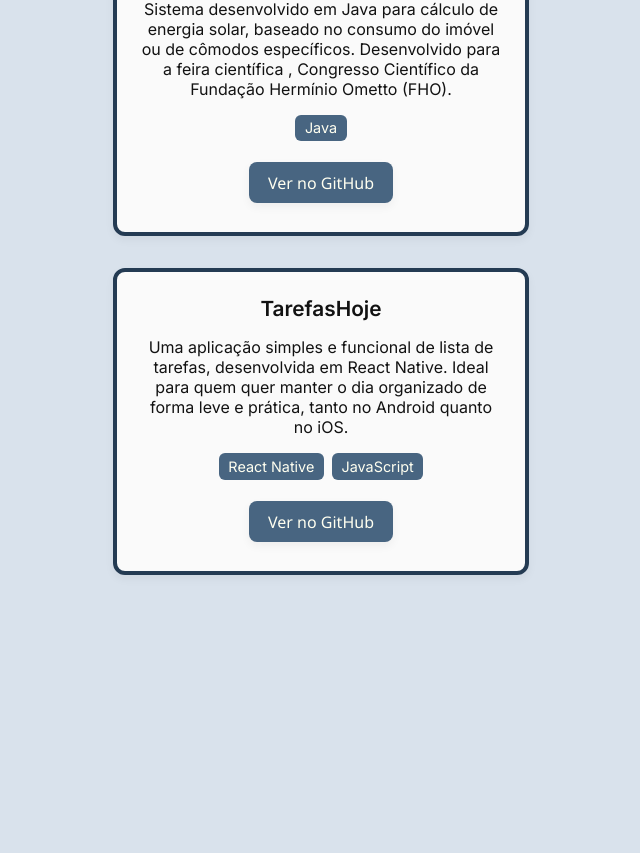
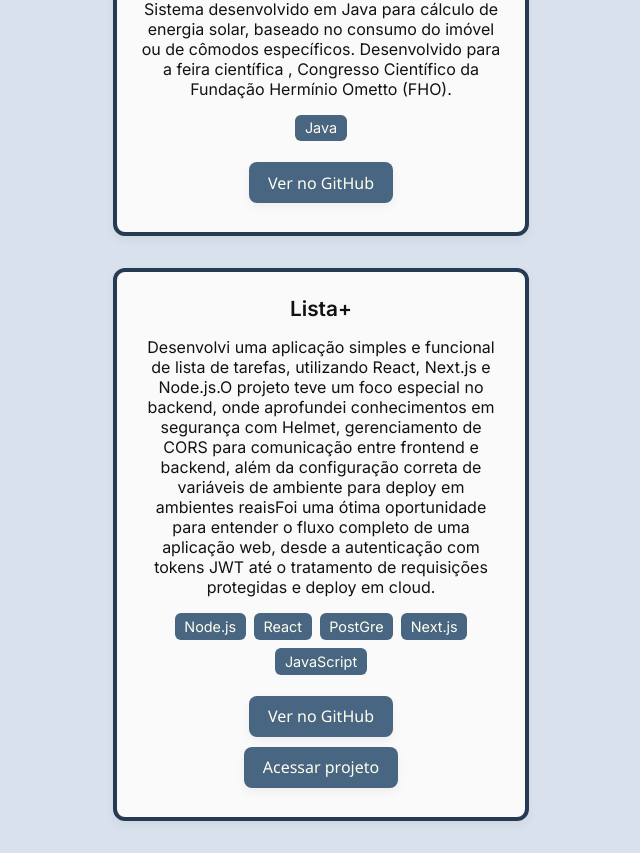
Before and after one commit to RenatoPiresFilogenio/portifolio, a Next.js app: page /projects in a window 1280 px wide. Shown: the part 804-1657 px from the top of the page, without its empty margins (319-959 px from the left). Before the commit the page ends 1411 px from the top, so only its background shows below. Built offline with nearby package versions, Linux system fonts and the light colour scheme.

Commit message:
atualizando portifolio

```diff
--- a/src/app/projects/page.js
+++ b/src/app/projects/page.js
@@ -23,13 +23,13 @@
     img: " "
   },
    {
-    title: "TarefasHoje",
-    description: "Uma aplicação simples e funcional de lista de tarefas, "+
-    "desenvolvida em React Native. Ideal para quem quer manter o dia organizado de"+
-    " forma leve e prática, tanto no Android quanto no iOS.",
-    techs: ["React Native", "JavaScript"],
-    github: "https://github.com/RenatoPiresFilogenio/TarefasHoje/blob/main/README.md",
-    deploy:"",
+    title: "Lista+",
+    description: "Desenvolvi uma aplicação simples e funcional de lista de tarefas, utilizando React, Next.js e Node.js."+
+"O projeto teve um foco especial no backend, onde aprofundei conhecimentos em segurança com Helmet, gerenciamento de CORS para comunicação entre frontend e backend, além da configuração correta de variáveis de ambiente para deploy em ambientes reais"+
+"Foi uma ótima oportunidade para entender o fluxo completo de uma aplicação web, desde a autenticação com tokens JWT até o tratamento de requisições protegidas e deploy em cloud.",
+   techs: ["Node.js", "React", "PostGre", "Next.js ",  "JavaScript"],
+    github: "https://github.com/RenatoPiresFilogenio/Lista-de-tarefas/blob/main/README.md",
+    deploy:"https://lista-de-tarefas-loie.vercel.app",
     img: " "
   },
 
```
